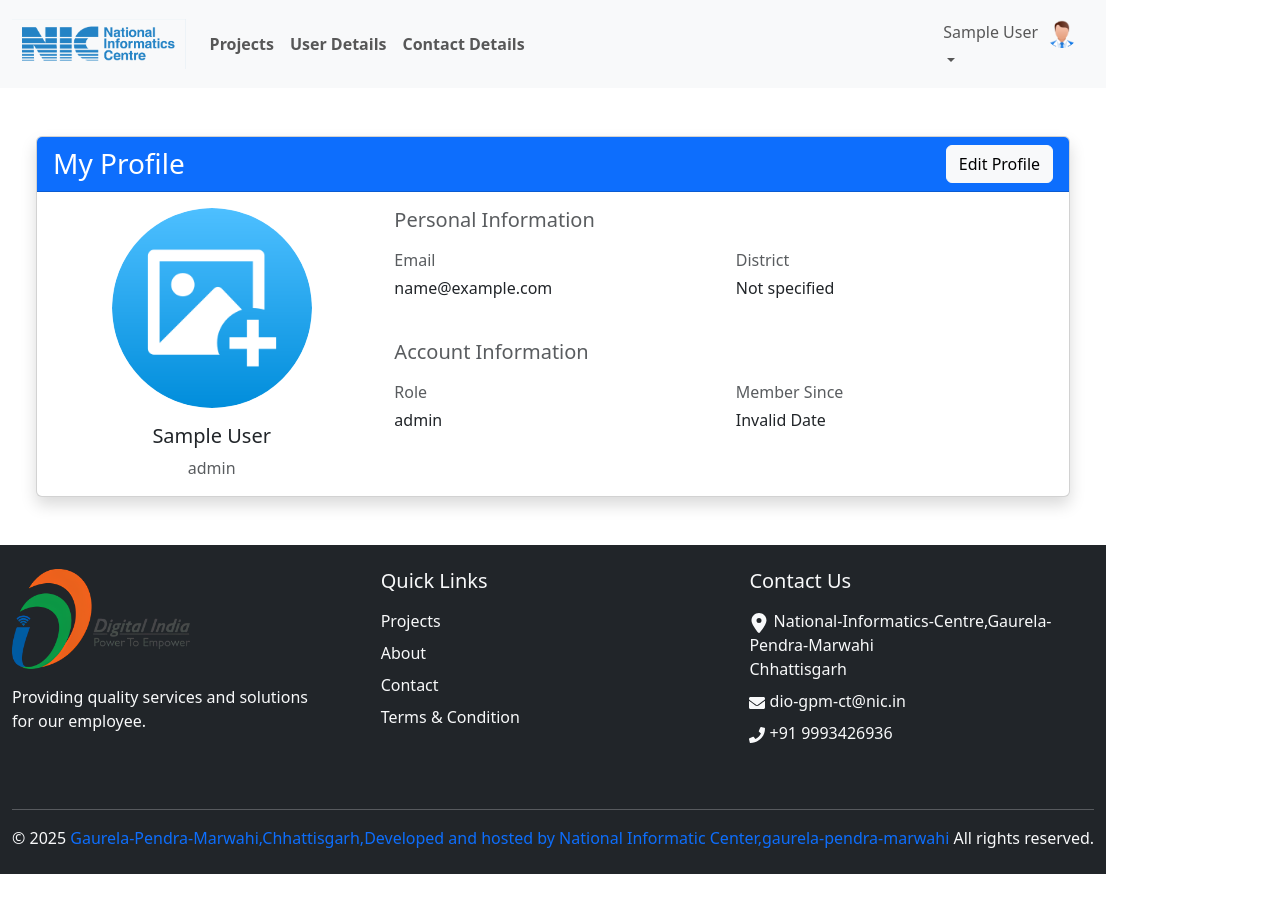
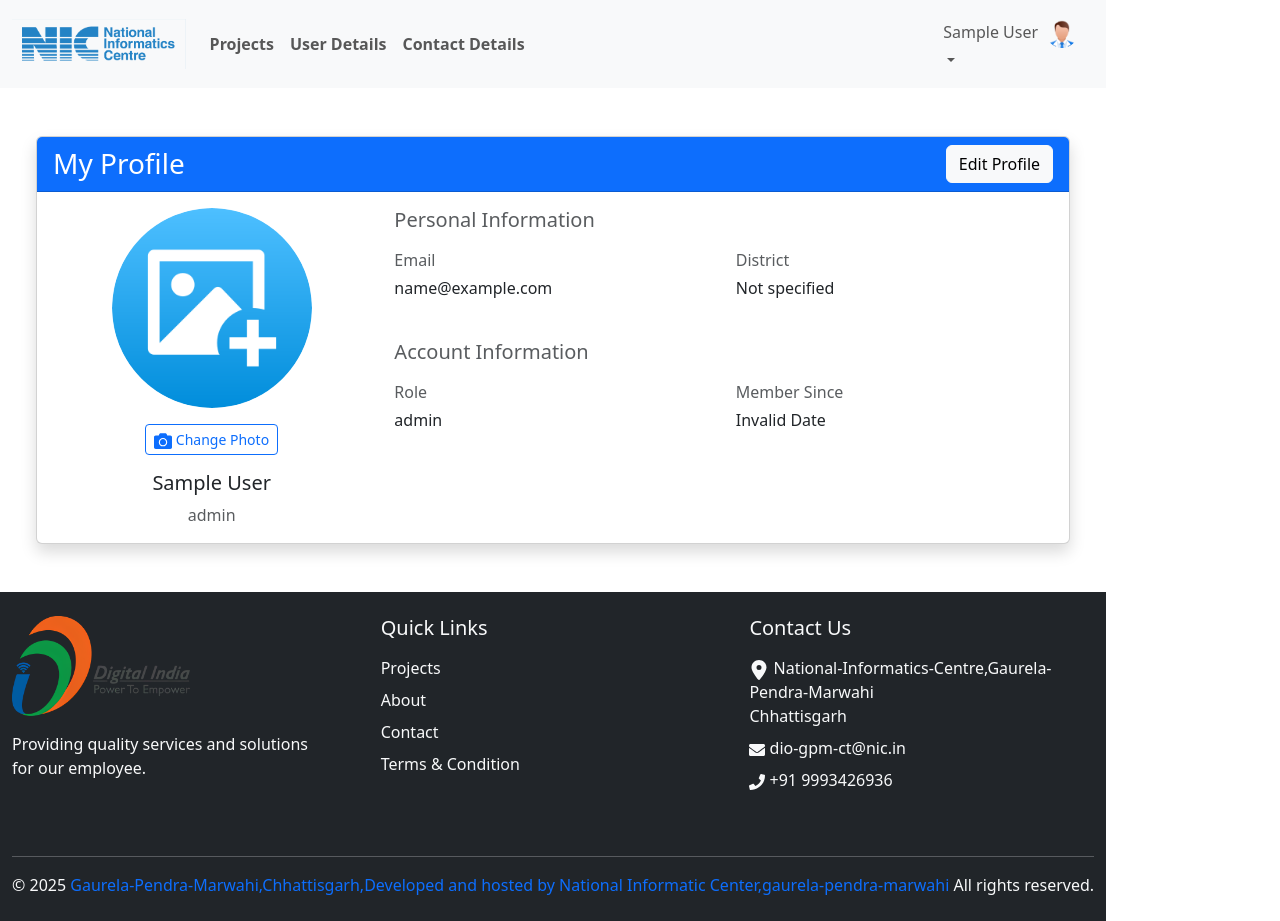
Before and after one commit to harishkgit9640/react_with_mysql, a React (Vite) app in the folder client/: page /profile in a window 1280 px wide. Before the commit the page ends 874 px from the top, so only its background shows below. Built offline with nearby package versions, Linux system fonts and the light colour scheme; sample sign-in values are in the browser's storage.

Commit message:
some changes for users

```diff
--- a/client/src/pages/user/Profile.jsx
+++ b/client/src/pages/user/Profile.jsx
@@ -211,7 +211,7 @@ const Profile = () => {
       <Card className="shadow">
         <Card.Header className="bg-primary text-white d-flex justify-content-between align-items-center">
           <h3 className="mb-0">My Profile</h3>
-          <Button
+          {isAdmin && <Button
             variant="light"
             onClick={() => {
               setIsEditing(!isEditing);
@@ -221,7 +221,7 @@ const Profile = () => {
             }}
           >
             {isEditing ? 'Cancel' : 'Edit Profile'}
-          </Button>
+          </Button>}
         </Card.Header>
         <Card.Body>
           <Row>
@@ -236,7 +236,7 @@ const Profile = () => {
                   style={{ width: '200px', height: '200px', objectFit: 'cover' }}
                 />
 
-                {isEditing && (
+
                 <div className="mt-3">
                   <label
                     className="btn btn-outline-primary btn-sm"
@@ -279,7 +279,7 @@ const Profile = () => {
                     <div className="text-danger mt-2 small">{uploadError}</div>
                   )}
                 </div>
-                )}
+
               </div>
               {!isEditing && (
                 <div className="mt-3">
```
Lines whose indentation alone changed are shown as unchanged.
